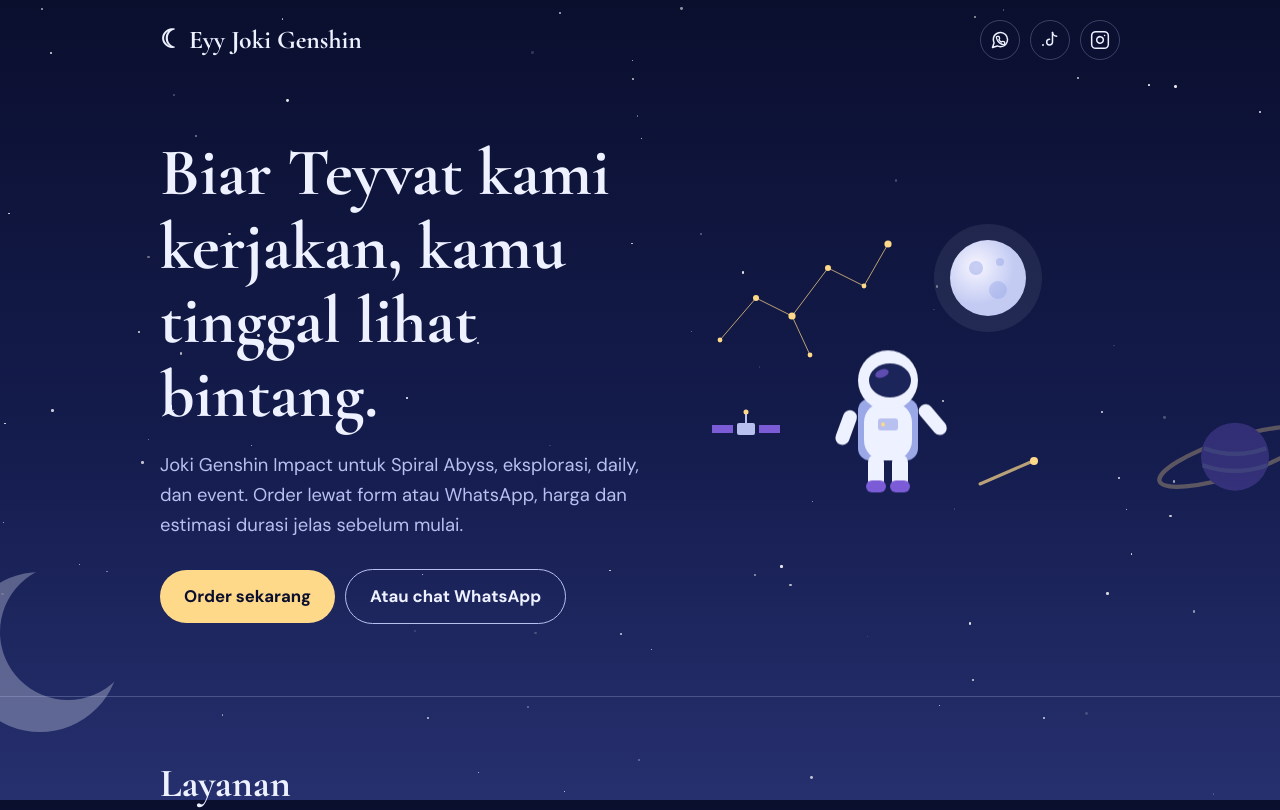
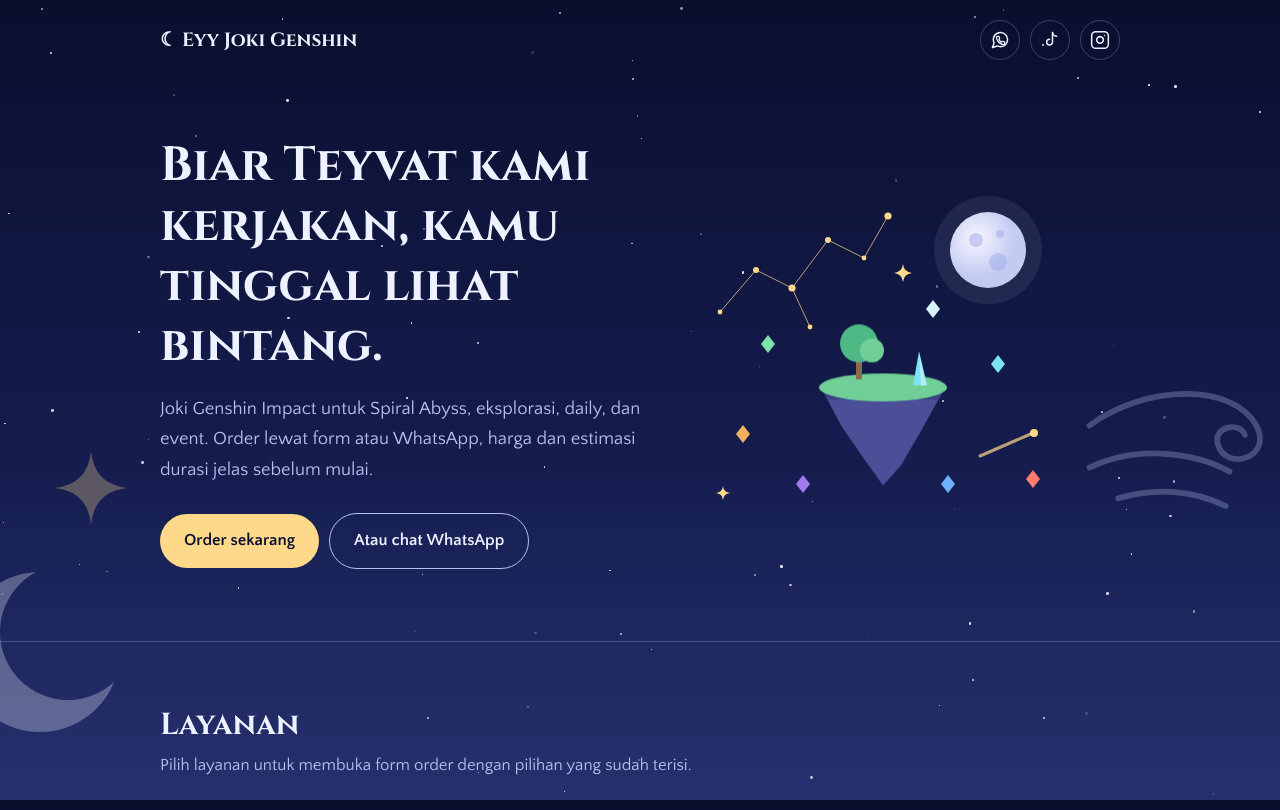
Before and after one commit to chlgma/jokigenshin, a plain HTML site: page index.html in a window 1280 px wide. Shown: the top 810 px of the page. Drawn offline with nearby package versions, Linux system fonts and the light colour scheme.

Commit message:
Add files via upload

```diff
--- /dev/null
+++ b/config.js
@@ -0,0 +1,8 @@
+/* ===== GANTI DATA DI SINI SAJA ===== */
+var CONFIG = {
+  WA_NUMBER: "62xxxxxxxxxx",                        // format 62, tanpa 0 dan tanpa +
+  INSTAGRAM: "https://instagram.com/username",      // ganti username
+  TIKTOK: "https://tiktok.com/@username",           // ganti username
+  ORDER_ENDPOINT: "https://formspree.io/f/XXXXXXXX" // link form dari formspree.io
+};
+/* =================================== */
--- a/index.html
+++ b/index.html
@@ -7,7 +7,7 @@
 <meta name="description" content="Joki Genshin Impact: Spiral Abyss, eksplorasi, daily, dan event. Order lewat WhatsApp.">
 <link rel="preconnect" href="https://fonts.googleapis.com">
 <link rel="preconnect" href="https://fonts.gstatic.com" crossorigin>
-<link href="https://fonts.googleapis.com/css2?family=Cormorant+Garamond:wght@500;700&family=DM+Sans:wght@400;500;700&display=swap" rel="stylesheet">
+<link href="https://fonts.googleapis.com/css2?family=Cinzel:wght@500;700&family=Quattrocento+Sans:wght@400;700&display=swap" rel="stylesheet">
 <link rel="stylesheet" href="style.css">
 </head>
 <body>
@@ -41,22 +41,16 @@
         <circle cx="290" cy="62" r="38" fill="url(#mg)"/>
         <circle cx="278" cy="52" r="7" fill="#9aa8e8" opacity=".5"/><circle cx="300" cy="74" r="9" fill="#9aa8e8" opacity=".45"/><circle cx="302" cy="46" r="4" fill="#9aa8e8" opacity=".5"/>
         <path d="M335 245L282 268" stroke="#ffd98a" stroke-width="3" stroke-linecap="round" opacity=".7"/><circle cx="336" cy="245" r="4" fill="#ffd98a"/>
-        <g transform="translate(48 222)"><g class="sat">
-          <rect x="-9" y="-6" width="18" height="12" rx="2" fill="#b7c0ee"/>
-          <rect x="-34" y="-4" width="21" height="8" fill="#7c5cd6"/><rect x="13" y="-4" width="21" height="8" fill="#7c5cd6"/>
-          <path d="M0-6V-15" stroke="#b7c0ee" stroke-width="2"/><circle cy="-17" r="2.5" fill="#ffd98a"/>
+        <g class="sat"><path transform="translate(70 165)" d="M0-9L7 0 0 9-7 0Z" fill="#7de3a8"/><path transform="translate(300 185)" d="M0-9L7 0 0 9-7 0Z" fill="#7de3f4"/><path transform="translate(45 255)" d="M0-9L7 0 0 9-7 0Z" fill="#f2b05e"/><path transform="translate(105 305)" d="M0-9L7 0 0 9-7 0Z" fill="#a07cf0"/><path transform="translate(250 305)" d="M0-9L7 0 0 9-7 0Z" fill="#6fb1ff"/><path transform="translate(335 300)" d="M0-9L7 0 0 9-7 0Z" fill="#ff7b6b"/><path transform="translate(235 130)" d="M0-9L7 0 0 9-7 0Z" fill="#d8f4fb"/></g>
+        <g transform="translate(185 205)"><g class="astro">
+          <path d="M-62 0H62L40 40 18 78 0 98-20 70-42 38Z" fill="#4a4f98"/>
+          <path d="M-62 0H62L56 12H-56Z" fill="#3c4180"/>
+          <ellipse cx="0" cy="0" rx="64" ry="14" fill="#6fcf97"/>
+          <rect x="-27" y="-34" width="6" height="26" fill="#8b6b4a"/>
+          <circle cx="-24" cy="-44" r="19" fill="#4fb986"/><circle cx="-11" cy="-37" r="12" fill="#6fcf97"/>
+          <path d="M30-2 36-36 44-2Z" fill="#7de3f4"/><path d="M36-36 44-2H38Z" fill="#fff" opacity=".4"/>
         </g></g>
-        <g transform="translate(190 200)"><g class="astro">
-          <rect x="-30" y="-12" width="60" height="62" rx="12" fill="#9aa8e8"/>
-          <rect x="-20" y="44" width="16" height="34" rx="8" fill="#eef1ff"/><rect x="4" y="44" width="16" height="34" rx="8" fill="#eef1ff"/>
-          <rect x="-22" y="70" width="20" height="12" rx="6" fill="#7c5cd6"/><rect x="2" y="70" width="20" height="12" rx="6" fill="#7c5cd6"/>
-          <rect x="-24" y="-8" width="48" height="58" rx="20" fill="#eef1ff"/>
-          <rect x="-10" y="8" width="20" height="12" rx="3" fill="#b7c0ee"/><circle cx="-5" cy="14" r="2" fill="#ffd98a"/>
-          <rect x="-44" y="0" width="14" height="36" rx="7" fill="#eef1ff" transform="rotate(20 -37 4)"/>
-          <rect x="30" y="-6" width="14" height="36" rx="7" fill="#eef1ff" transform="rotate(-40 37 0)"/>
-          <circle cx="0" cy="-30" r="30" fill="#eef1ff"/><ellipse cx="2" cy="-30" rx="21" ry="17" fill="#1b2559"/>
-          <ellipse cx="-6" cy="-37" rx="7" ry="4" fill="#7c5cd6" opacity=".7" transform="rotate(-20 -6 -37)"/>
-        </g></g>
+        <g fill="#ffd98a"><path transform="translate(205 85) scale(.9)" d="M0-10Q1-1 10 0Q1 1 0 10Q-1 1-10 0Q-1-1 0-10Z"/><path transform="translate(25 305) scale(.7)" d="M0-10Q1-1 10 0Q1 1 0 10Q-1 1-10 0Q-1-1 0-10Z"/></g>
       </svg>
     </div>
   </div>
@@ -117,6 +111,7 @@
   </div>
 </footer>
 
+<script src="config.js"></script>
 <script src="site.js"></script>
 </body>
 </html>
--- a/site.js
+++ b/site.js
@@ -1,12 +1,3 @@
-/* ===== GANTI DATA DI SINI SAJA ===== */
-var CONFIG = {
-  WA_NUMBER: "62xxxxxxxxxx",                        // format 62, tanpa 0 dan tanpa +
-  INSTAGRAM: "https://instagram.com/username",      // ganti username
-  TIKTOK: "https://tiktok.com/@username",           // ganti username
-  ORDER_ENDPOINT: "https://formspree.io/f/XXXXXXXX" // link form dari formspree.io
-};
-/* =================================== */
-
 var ICONS = {
   wa: '<svg viewBox="0 0 24 24" aria-hidden="true"><path d="M21 11.5a8.38 8.38 0 0 1-.9 3.8 8.5 8.5 0 0 1-7.6 4.7 8.38 8.38 0 0 1-3.8-.9L3 21l1.9-5.7a8.38 8.38 0 0 1-.9-3.8 8.5 8.5 0 0 1 4.7-7.6 8.38 8.38 0 0 1 3.8-.9h.5a8.48 8.48 0 0 1 8 8v.5z"/><g transform="translate(6.6 6.6) scale(.5)"><path stroke-width="3.2" d="M22 16.92v3a2 2 0 0 1-2.18 2 19.79 19.79 0 0 1-8.63-3.07 19.5 19.5 0 0 1-6-6 19.79 19.79 0 0 1-3.07-8.67A2 2 0 0 1 4.11 2h3a2 2 0 0 1 2 1.72 12.84 12.84 0 0 0 .7 2.81 2 2 0 0 1-.45 2.11L8.09 9.91a16 16 0 0 0 6 6l1.27-1.27a2 2 0 0 1 2.11-.45 12.84 12.84 0 0 0 2.81.7A2 2 0 0 1 22 16.92z"/></g></svg>',
   tiktok: '<svg viewBox="0 0 24 24" aria-hidden="true"><path d="M15 3v11.5a3.5 3.5 0 1 1-3.5-3.5"/><path d="M15 3c.4 2.6 2 4.2 5 4.5"/></svg>',
@@ -57,7 +48,8 @@
 deco.setAttribute("aria-hidden", "true");
 deco.innerHTML =
   '<svg class="d-moon" viewBox="0 0 100 100"><mask id="cm"><rect width="100" height="100" fill="#fff"/><circle cx="64" cy="40" r="34" fill="#000"/></mask><circle cx="50" cy="50" r="40" fill="#eef1ff" mask="url(#cm)"/></svg>' +
-  '<svg class="d-planet" viewBox="0 0 120 80"><ellipse cx="60" cy="40" rx="56" ry="13" fill="none" stroke="#ffd98a" stroke-width="3" transform="rotate(-18 60 40)"/><circle cx="60" cy="40" r="24" fill="#7c5cd6"/><path d="M38 34q22 8 44 0M37 46q23 8 46 0" stroke="#b7c0ee" stroke-width="3" fill="none" opacity=".6"/></svg>';
+  '<svg class="d-wind" viewBox="0 0 120 80" fill="none" stroke="#b7c0ee" stroke-width="3" stroke-linecap="round"><path d="M5 30C35 8 80 8 92 30c9 17-16 24-20 10-3-10 12-12 14-5"/><path d="M5 52C30 40 60 44 78 54"/><path d="M20 68c20-6 40-4 56 4"/></svg>' +
+  '<svg class="d-spark" viewBox="-12 -12 24 24"><path d="M0-11Q1-1 11 0Q1 1 0 11Q-1 1-11 0Q-1-1 0-11Z" fill="#ffd98a"/></svg>';
 document.body.insertBefore(deco, document.body.firstChild);
 
 /* Form order (hanya di order.html) */
--- a/style.css
+++ b/style.css
@@ -1,22 +1,22 @@
 :root{--night:#0a0f2e;--dusk:#1b2559;--mist:#b7c0ee;--moon:#eef1ff;--star:#ffd98a;--nebula:#7c5cd6;--line:rgba(183,192,238,.28)}
 *{box-sizing:border-box}
 html{scroll-behavior:smooth}
-body{margin:0;color:var(--moon);font:400 1.05rem/1.65 "DM Sans",system-ui,sans-serif;background:linear-gradient(180deg,#0a0f2e 0%,#141c4d 55%,#26306e 100%) fixed;min-height:100vh}
+body{margin:0;color:var(--moon);font:400 1.05rem/1.65 "Quattrocento Sans",system-ui,sans-serif;background:linear-gradient(180deg,#0a0f2e 0%,#141c4d 55%,#26306e 100%) fixed;min-height:100vh}
 #stars{position:fixed;inset:0;pointer-events:none;z-index:0}
 #stars i{position:absolute;border-radius:50%;background:#fff;opacity:.15;animation:tw 4s ease-in-out infinite}
 @keyframes tw{50%{opacity:.9}}
 main,header,footer{position:relative;z-index:1}
 .wrap{width:min(960px,100% - 40px);margin:0 auto}
-h1,h2,.brand,.svc-name{font-family:"Cormorant Garamond",Georgia,serif;font-weight:700;line-height:1.1}
-h1{font-size:clamp(2.5rem,7vw,4.2rem);margin:0 0 18px}
-h2{font-size:clamp(1.8rem,4vw,2.5rem);margin:0 0 8px}
+h1,h2,.brand,.svc-name{font-family:"Cinzel",Georgia,serif;font-weight:700;line-height:1.25}
+h1{font-size:clamp(1.9rem,5vw,3rem);margin:0 0 18px}
+h2{font-size:clamp(1.4rem,3.4vw,1.9rem);margin:0 0 8px}
 p{margin:0}
 .muted{color:var(--mist)}
 .btn{display:inline-block;background:var(--star);color:var(--night);font-weight:700;text-decoration:none;padding:13px 24px;border-radius:999px}
 .btn:hover{background:#fff}
 a:focus-visible,summary:focus-visible{outline:3px solid var(--star);outline-offset:3px}
 header .wrap{display:flex;justify-content:space-between;align-items:center;padding:20px 0}
-.brand{font-size:1.6rem;color:var(--moon);text-decoration:none}
+.brand{font-size:1.2rem;color:var(--moon);text-decoration:none}
 .btn.small{padding:9px 18px;font-size:.95rem}
 .hero{display:grid;grid-template-columns:1.2fr 1fr;gap:32px;align-items:center;padding:56px 0 72px}
 .hero p.lead{max-width:34rem;margin-bottom:28px;color:var(--mist);font-size:1.15rem}
@@ -30,11 +30,11 @@
 section.block{padding:64px 0;border-top:1px solid var(--line)}
 .row{display:flex;justify-content:space-between;align-items:center;gap:16px;padding:20px 8px;border-bottom:1px solid var(--line);text-decoration:none;color:inherit}
 .row:hover{background:rgba(124,92,214,.18)}
-.svc-name{font-size:1.5rem;display:block}
+.svc-name{font-size:1.2rem;display:block}
 .price{white-space:nowrap;font-weight:700;color:var(--star)}
 .steps{list-style:none;padding:0;margin:24px 0 0;display:grid;grid-template-columns:repeat(3,1fr);gap:24px;counter-reset:s}
 .steps li{counter-increment:s;padding-top:16px;border-top:2px solid var(--star)}
-.steps li::before{content:counter(s);display:block;font:700 2rem "Cormorant Garamond",Georgia,serif;color:var(--star)}
+.steps li::before{content:counter(s);display:block;font:700 2rem "Cinzel",Georgia,serif;color:var(--star)}
 .proof{display:grid;grid-template-columns:repeat(3,1fr);gap:16px;margin-top:24px}
 .proof div{min-height:150px;display:flex;align-items:center;justify-content:center;text-align:center;padding:16px;border:1px dashed var(--mist);border-radius:14px;color:var(--mist);font-size:.95rem}
 details{border-bottom:1px solid var(--line);padding:16px 0}
@@ -57,7 +57,8 @@
 .deco{position:fixed;inset:0;z-index:0;pointer-events:none;overflow:hidden}
 .deco svg{position:absolute;opacity:.3}
 .deco .d-moon{width:200px;left:-60px;bottom:6%}
-.deco .d-planet{width:170px;right:-40px;top:50%}
+.deco .d-wind{width:230px;right:-30px;top:46%}
+.deco .d-spark{width:80px;left:4%;top:56%}
 .order h1{margin-top:24px}
 form{display:grid;gap:18px;max-width:560px;margin-top:28px}
 label{display:grid;gap:6px;font-weight:500}
```
Also changed, not shown: order.html (+2 -1 lines).
